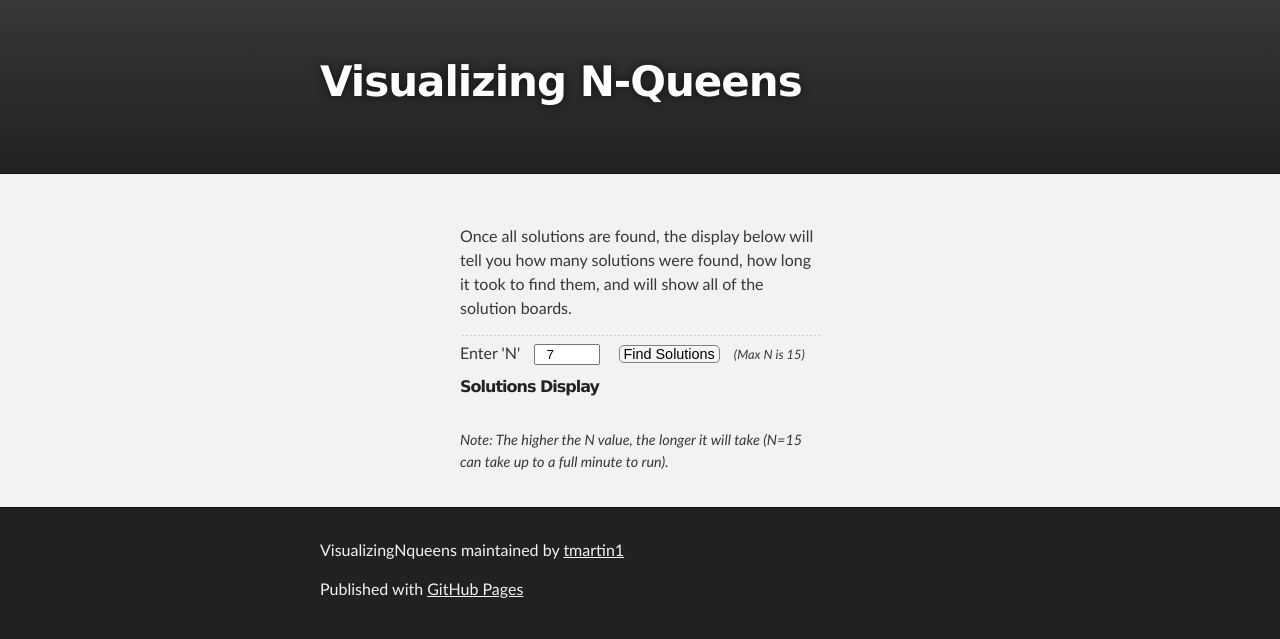
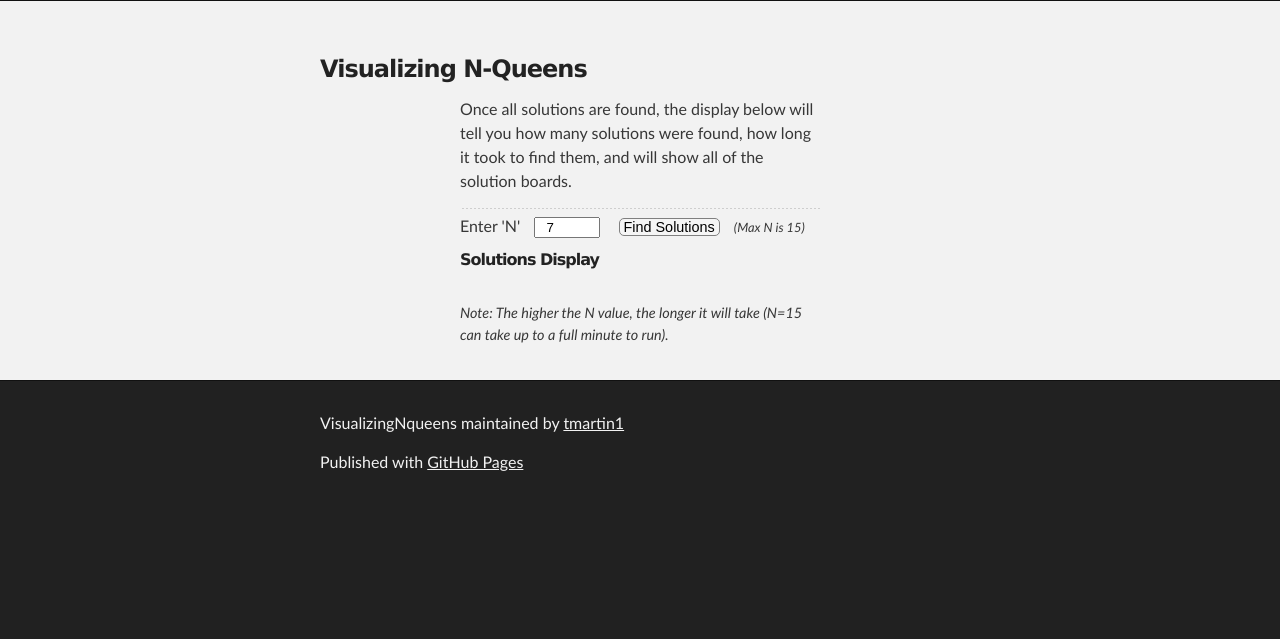
Before and after one commit to tmartin1/visualizingNqueens, a plain HTML site: page index.html in a window 1280 px wide. Drawn offline with nearby package versions, Linux system fonts and the light colour scheme.

Commit message:
Moved header to get iframe to work.

```diff
--- a/index.html
+++ b/index.html
@@ -11,20 +11,13 @@
     <link rel="stylesheet" type="text/css" media="screen" href="stylesheets/stylesheet.css">
 
     <title>Visualizing N-Queens</title>
-    <!-- HEADER -->
-    <div id="header_wrap" class="outer">
-        <header class="inner">
-          <h1 id="project_title">Visualizing N-Queens</h1>
-          <h2 id="project_tagline"></h2>
-        </header>
-    </div>
   </head>
 
   <body>
     <!-- MAIN CONTENT -->
     <div id="main_content_wrap" class="outer">
       <section id="main_content" class="inner">
-
+        <h3>Visualizing N-Queens</h3>
           <div style="width:360px; margin-left:auto; margin-right:auto;">
             <p>Once all solutions are found, the display below will tell you how many solutions were found, how long it took to find them, and will show all of the solution boards.</p><hr>
             <label for="nSet">Enter 'N'</label>
```
